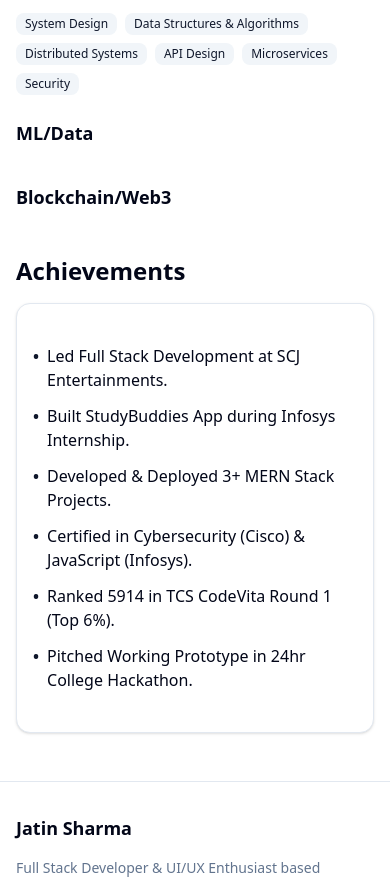
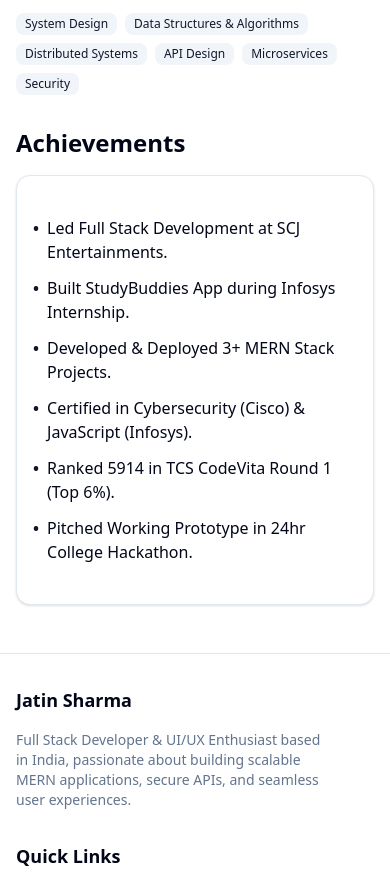
Before and after one commit to jatin-sh01/portfolio, a Next.js app: page /about in a window 390 px wide. Shown: the part 1525-2405 px from the top of the page. Built offline with nearby package versions, Linux system fonts and the light colour scheme.

Commit message:
remove skill for batter mobile optimization

```diff
--- a/data/skills.ts
+++ b/data/skills.ts
@@ -3,8 +3,6 @@
 export type SkillCategory =
   | "Languages"
   | "Frameworks/Libraries"
-  | "ML/Data"
-  | "Blockchain/Web3"
   | "Cloud/DevOps"
   | "Concepts";
 
@@ -25,8 +23,16 @@ export const skills: Record<SkillCategory, Skill[]> = {
     { name: "React.js", category: "Frameworks/Libraries", logoKey: "react" },
     { name: "Node.js", category: "Frameworks/Libraries", logoKey: "nodejs" },
     { name: "Next.js", category: "Frameworks/Libraries", logoKey: "nextjs" },
-    { name: "Express.js", category: "Frameworks/Libraries", logoKey: "express" },
-    { name: "Tailwind CSS", category: "Frameworks/Libraries", logoKey: "tailwindcss" },
+    {
+      name: "Express.js",
+      category: "Frameworks/Libraries",
+      logoKey: "express",
+    },
+    {
+      name: "Tailwind CSS",
+      category: "Frameworks/Libraries",
+      logoKey: "tailwindcss",
+    },
   ],
   "Cloud/DevOps": [
     { name: "Vercel", category: "Cloud/DevOps", logoKey: "vercel" },
@@ -38,18 +44,17 @@ export const skills: Record<SkillCategory, Skill[]> = {
   ],
   Concepts: [
     { name: "System Design", category: "Concepts", logoKey: "github" },
-    { name: "Data Structures & Algorithms", category: "Concepts", logoKey: "github" },
+    {
+      name: "Data Structures & Algorithms",
+      category: "Concepts",
+      logoKey: "github",
+    },
     { name: "Distributed Systems", category: "Concepts", logoKey: "github" },
     { name: "API Design", category: "Concepts", logoKey: "swagger" },
     { name: "Microservices", category: "Concepts", logoKey: "docker" },
     { name: "Security", category: "Concepts", logoKey: "github" },
   ],
-  "ML/Data": [
-    // Add tools/skills here later if needed
-  ],
-  "Blockchain/Web3": [
-    // Add tools/skills here later if needed
-  ],
+
 };
 
 // Helper functions
```
